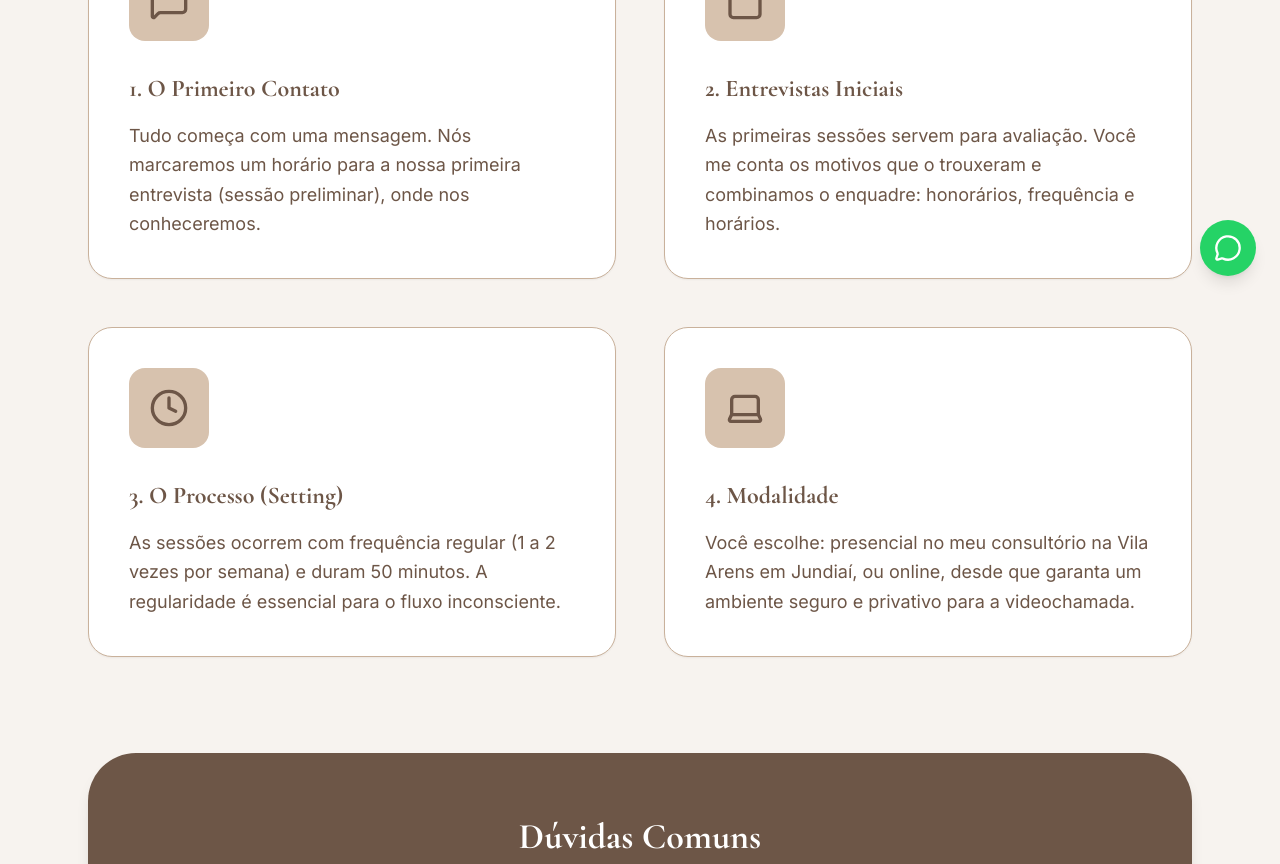
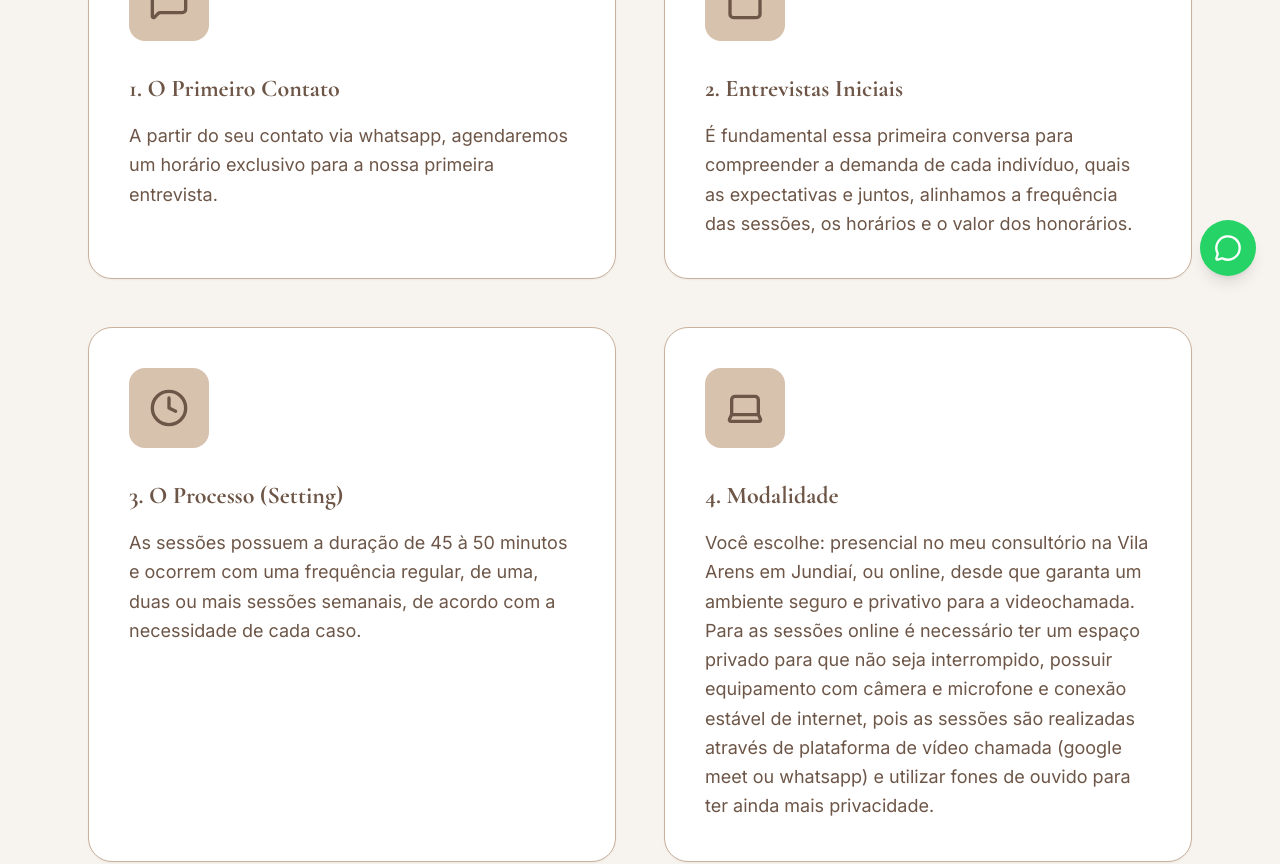
Before and after one commit to fernandogabos/site-psic-loga-juliana-munique-821vhrkc0, a React (Vite) app: page /como-funciona in a window 1280 px wide. Shown: the part 500-1364 px from the top of the page. Built offline with nearby package versions, Linux system fonts and the light colour scheme.

Commit message:
Auto-commit after full sync (build simulation)

```diff
--- a/src/pages/ComoFunciona.tsx
+++ b/src/pages/ComoFunciona.tsx
@@ -8,22 +8,22 @@ export default function ComoFunciona() {
     {
       icon: <MessageSquare className="h-10 w-10" />,
       title: '1. O Primeiro Contato',
-      desc: 'Tudo começa com uma mensagem. Nós marcaremos um horário para a nossa primeira entrevista (sessão preliminar), onde nos conheceremos.',
+      desc: 'A partir do seu contato via whatsapp, agendaremos um horário exclusivo para a nossa primeira entrevista.',
     },
     {
       icon: <Calendar className="h-10 w-10" />,
       title: '2. Entrevistas Iniciais',
-      desc: 'As primeiras sessões servem para avaliação. Você me conta os motivos que o trouxeram e combinamos o enquadre: honorários, frequência e horários.',
+      desc: 'É fundamental essa primeira conversa para compreender a demanda de cada indivíduo, quais as expectativas e juntos, alinhamos a frequência das sessões, os horários e o valor dos honorários.',
     },
     {
       icon: <Clock className="h-10 w-10" />,
       title: '3. O Processo (Setting)',
-      desc: 'As sessões ocorrem com frequência regular (1 a 2 vezes por semana) e duram 50 minutos. A regularidade é essencial para o fluxo inconsciente.',
+      desc: 'As sessões possuem a duração de 45 à 50 minutos e ocorrem com uma frequência regular, de uma, duas ou mais sessões semanais, de acordo com a necessidade de cada caso.',
     },
     {
       icon: <Laptop className="h-10 w-10" />,
       title: '4. Modalidade',
-      desc: 'Você escolhe: presencial no meu consultório na Vila Arens em Jundiaí, ou online, desde que garanta um ambiente seguro e privativo para a videochamada.',
+      desc: 'Você escolhe: presencial no meu consultório na Vila Arens em Jundiaí, ou online, desde que garanta um ambiente seguro e privativo para a videochamada. Para as sessões online é necessário ter um espaço privado para que não seja interrompido, possuir equipamento com câmera e microfone e conexão estável de internet, pois as sessões são realizadas através de plataforma de vídeo chamada (google meet ou whatsapp) e utilizar fones de ouvido para ter ainda mais privacidade.',
     },
   ]
 
```
Also changed, not shown: .skip.config.json.
